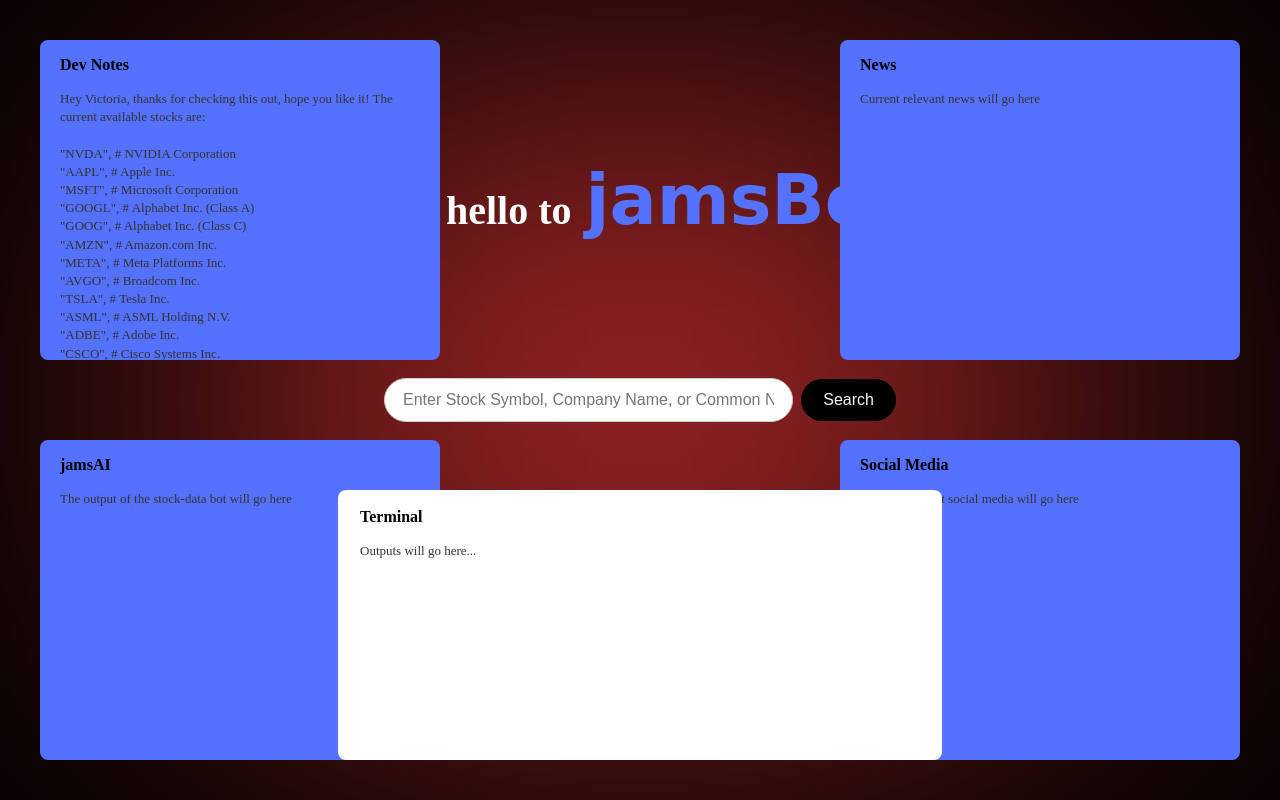
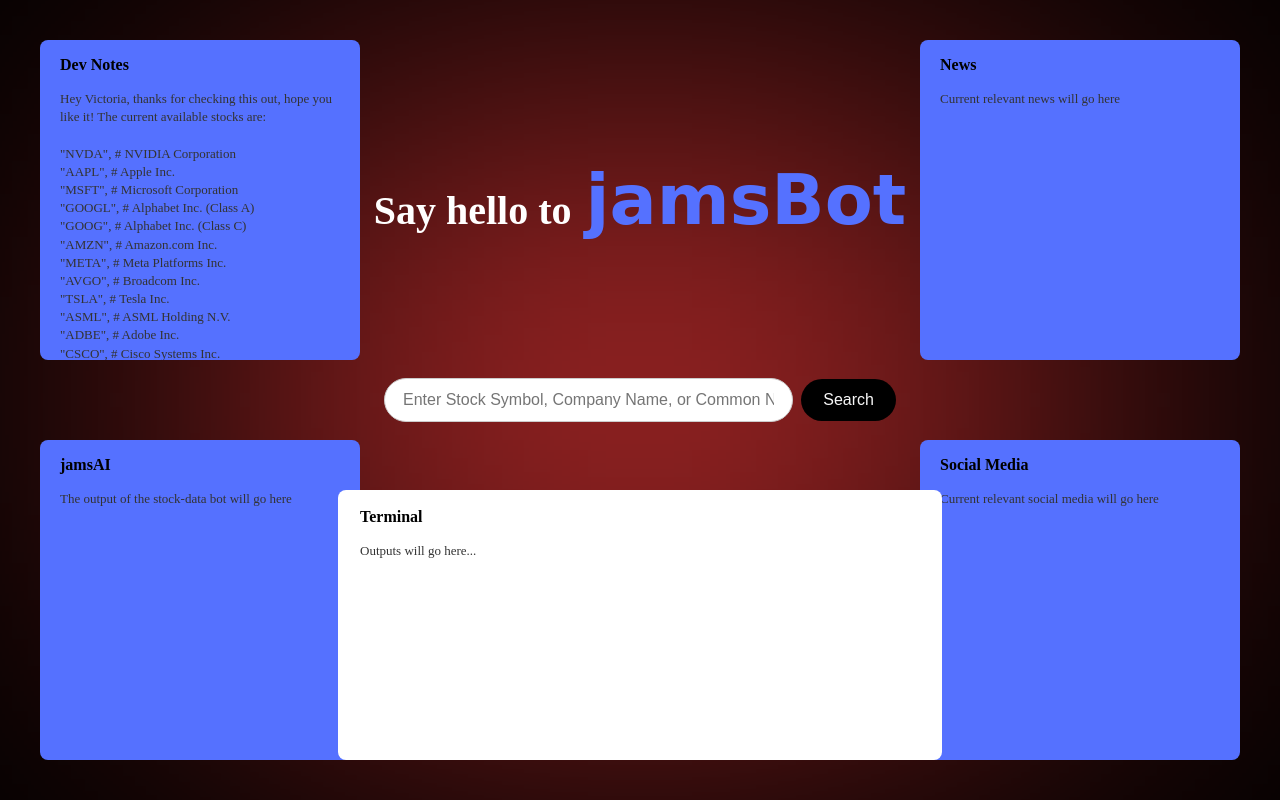
Before and after one commit to jams-ctrl/Stocks, a Flask app: page / in a window 1280 px wide. Run offline with Flask 3, Linux system fonts and the light colour scheme; parts of the project's set-up code (start-up, migrations or seed data) failed here and were passed over.

Commit message:
Update styles.css

```diff
--- a/webapp/static/styles.css
+++ b/webapp/static/styles.css
@@ -145,8 +145,8 @@ body::before {
     padding: 16px 20px;
     border-radius: 8px;
     font-size: 14px;
-    min-width: 50vh;
-    max-width: 50vh;
+    min-width: 40vh;
+    max-width: 40vh;
     min-height: 40vh;
     max-height: 40vh;
     overflow-y:auto;
```
